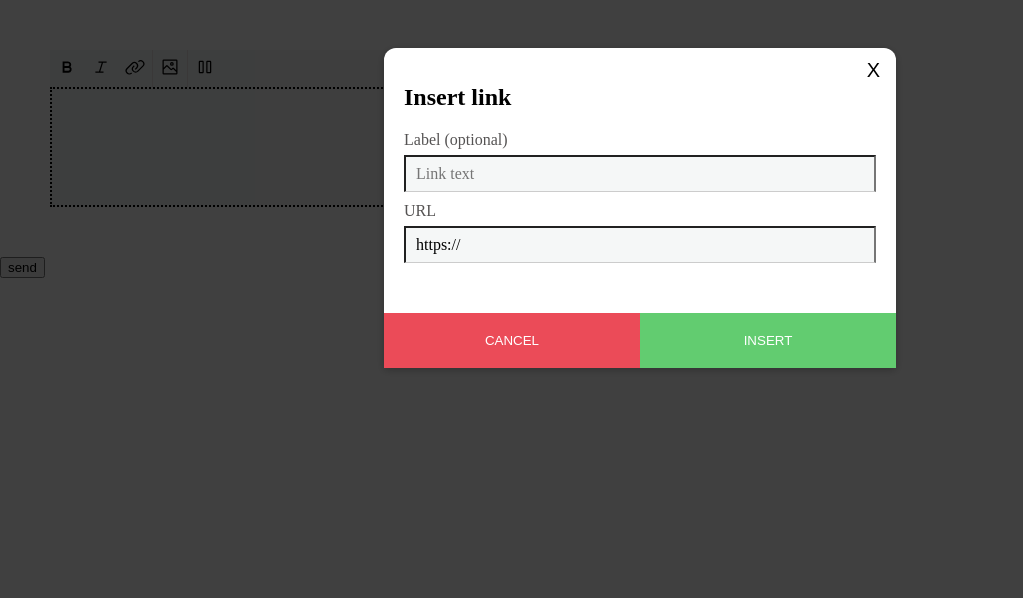
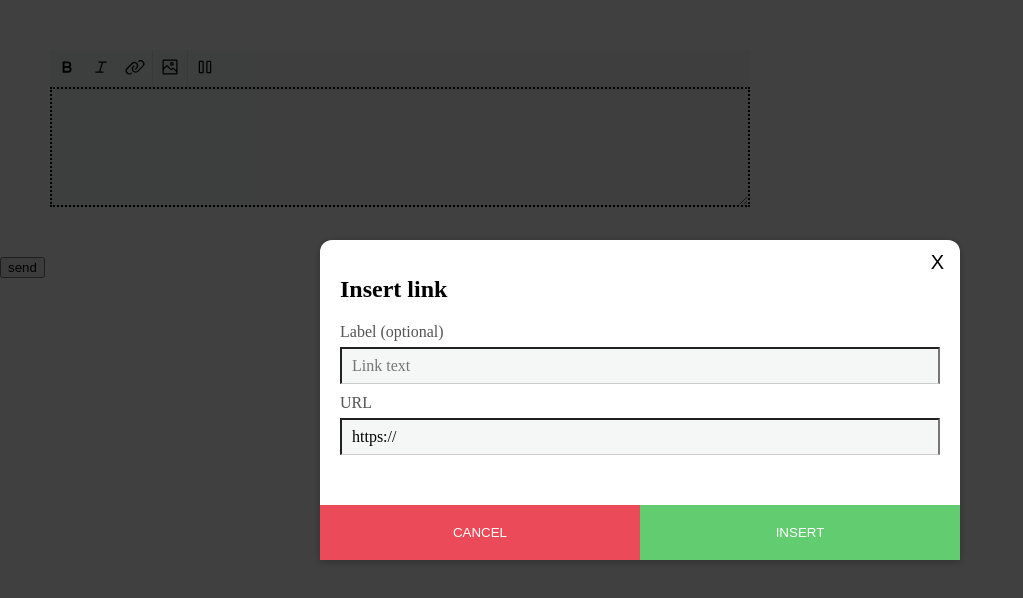
Before and after one commit to BrunoK2410/text-editor, a Vue app: page / in a window 1280 px wide. Both pictures are taken after a click on the button 135 px from the left and 68 px from the top of the page. Shown: the top 598 px of the page, without its empty margins (0-1023 px from the left). Built offline with nearby package versions, Linux system fonts and the light colour scheme.

Commit message:
removed dynamic classes

```diff
--- a/src/components/ui/BaseDialog.vue
+++ b/src/components/ui/BaseDialog.vue
@@ -1,11 +1,7 @@
 <template>
   <teleport to="body">
     <div v-if="show" class="backdrop"></div>
-    <dialog
-      open
-      v-if="show"
-      :class="{ 'small-dialog': isSmallDialog, 'big-dialog': isBigDialog }"
-    >
+    <dialog open v-if="show">
       <header>
         <h2>{{ title }}</h2>
       </header>
@@ -24,23 +20,8 @@
 
 <script>
 export default {
-  props: [
-    "show",
-    "title",
-    "isSubmitDisabled",
-    "isDisabledClass",
-    "buttonText",
-    "dialogSize",
-  ],
+  props: ["show", "title", "isSubmitDisabled", "isDisabledClass", "buttonText"],
   emits: ["click-cancel", "click-submit"],
-  computed: {
-    isSmallDialog() {
-      return this.dialogSize.trim().toUpperCase() === "SMALL";
-    },
-    isBigDialog() {
-      return this.dialogSize.trim().toUpperCase() === "BIG";
-    },
-  },
 };
 </script>
 
@@ -57,26 +38,23 @@ export default {
 
 dialog {
   position: fixed;
-  top: 6vh;
+  top: 0;
+  right: 0;
+  bottom: 0;
+  left: 0;
   z-index: 100;
   border-radius: 12px 12px 0 0;
+  height: fit-content;
+  max-height: 90%;
+  width: 50%;
+  overflow: auto;
   border: none;
   box-shadow: 0 2px 8px rgba(0, 0, 0, 0.26);
-  margin: 0;
+  margin: auto;
   padding-right: 0;
   padding-left: 0;
   padding-bottom: 0;
-  overflow: hidden;
   background-color: white;
-}
-
-.small-dialog {
-  left: 30%;
-  width: 40%;
-}
-.big-dialog {
-  left: 20%;
-  width: 60%;
 }
 
 .close-button {
```
